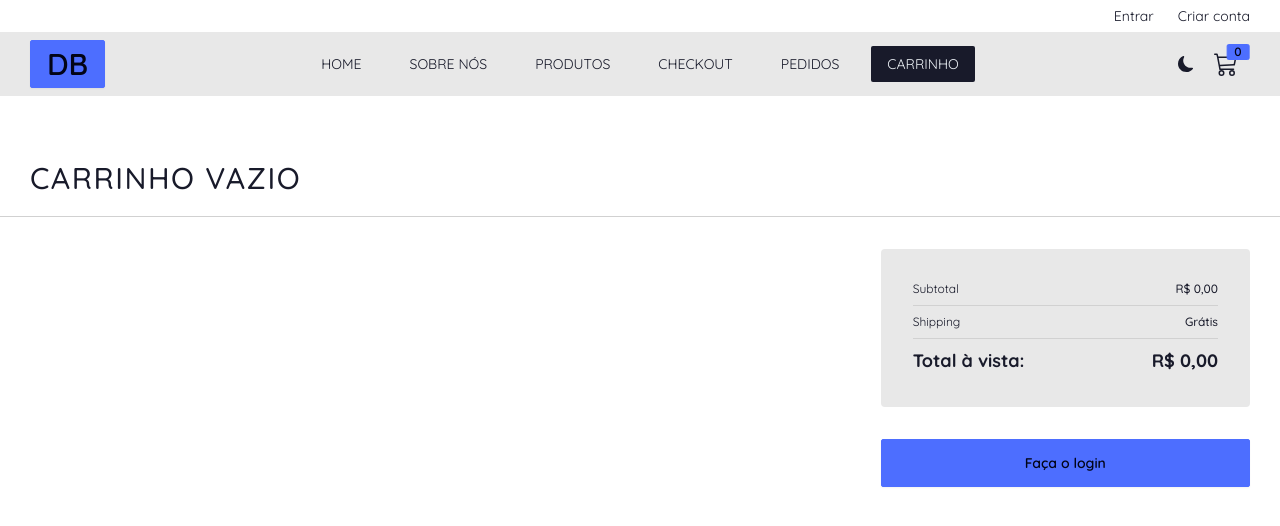
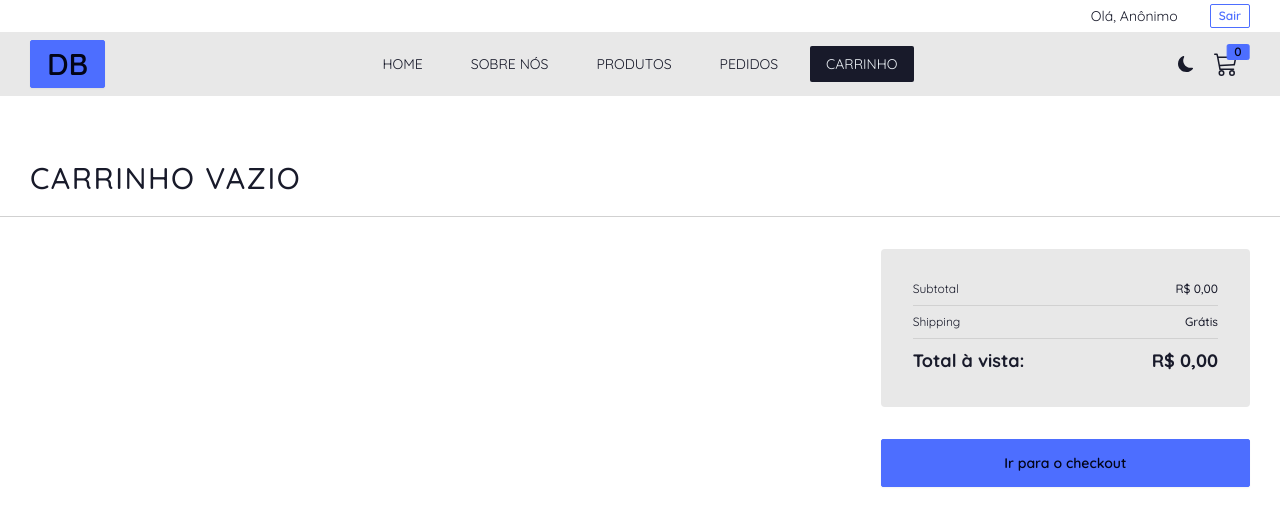
Before and after one commit to gpereira305/daily-bazar, a React (Vite) app: page /carrinho in a window 1280 px wide. Shown: the top 526 px of the page. Built offline with nearby package versions, Linux system fonts and the light colour scheme.

Commit message:
add: login

```diff
--- a/src/components/Header.jsx
+++ b/src/components/Header.jsx
@@ -1,18 +1,49 @@
 import React from "react";
-import { Link } from "react-router-dom";
+import { Link, useNavigate } from "react-router-dom";
+import { useDispatch, useSelector } from "react-redux";
 import Navbar from "./Navbar";
+import { logoutUser } from "../features/user/userSlice";
+import { clearCart } from "../features/cart/cartSlice";
 
 export default function Header() {
+  const navigate = useNavigate();
+  const dispatch = useDispatch();
+
+  const user = useSelector((state) => state.userState.user);
+
+  const handleLogout = () => {
+    dispatch(logoutUser());
+    dispatch(clearCart());
+    navigate("/");
+  };
+
   return (
     <header>
       <div className="main-container flex justify-center sm:justify-end min-h-8">
         <div className="flex gap-x-6 justify-center items-center">
-          <Link to="/login" className="link link-hover text-xs sm:text-sm">
-            Entrar
-          </Link>
-          <Link to="/cadastro" className="link link-hover text-xs sm:text-sm">
-            Criar conta
-          </Link>
+          {user ? (
+            <div className="flex gap-x-2 sm:gap-x-8 items-center">
+              <p className="text-xs sm:text-sm">Olá, {user.username}</p>
+              <button
+                className="btn btn-xs btn-outline btn-primary"
+                onClick={handleLogout}
+              >
+                Sair
+              </button>
+            </div>
+          ) : (
+            <div className="flex gap-x-6 justify-center items-center">
+              <Link to="/login" className="link link-hover text-xs sm:text-sm">
+                Logar
+              </Link>
+              <Link
+                to="/register"
+                className="link link-hover text-xs sm:text-sm"
+              >
+                Criar conta
+              </Link>
+            </div>
+          )}
         </div>
       </div>
       <Navbar />
--- a/src/components/NavLinks.jsx
+++ b/src/components/NavLinks.jsx
@@ -1,8 +1,8 @@
 import { nanoid } from "@reduxjs/toolkit";
 import React from "react";
+import { useSelector } from "react-redux";
 import { NavLink } from "react-router-dom";
 
-export default function NavLinks() {
 const navlinks = [
   { path: "/", name: "Home" },
   { path: "/sobre-nos", name: "Sobre nós" },
@@ -11,16 +11,22 @@ export default function NavLinks() {
   { path: "/pedidos", name: "Pedidos" },
   { path: "/carrinho", name: "Carrinho" },
 ];
+export default function NavLinks() {
+  const user = useSelector((state) => state.userState.user);
 
   return (
     <>
-      {navlinks.map(({ path, name }) => (
+      {navlinks.map((link) => {
+        const { path, name } = link;
+        if (path === "/checkout" || (path === "/pedidos" && !user)) return null;
+        return (
           <li key={path}>
             <NavLink className="nav-link uppercase" to={path}>
               {name}
             </NavLink>
           </li>
-      ))}
+        );
+      })}
     </>
   );
 }
--- a/src/components/Navbar.jsx
+++ b/src/components/Navbar.jsx
@@ -1,30 +1,14 @@
-import React, { useEffect, useState } from "react";
+import React from "react";
 import { NavLink } from "react-router-dom";
-import { useSelector } from "react-redux";
+import { useDispatch, useSelector } from "react-redux";
 import { FaBarsStaggered } from "react-icons/fa6";
 import { BsCart3, BsMoonFill, BsSunFill } from "react-icons/bs";
 import NavLinks from "./NavLinks";
-
-const themes = {
-  corporate: "corporate",
-  business: "business",
-};
-
-const getSavedTheme = () => localStorage.getItem("theme") || themes.corporate;
+import { toggleTheme } from "../features/user/userSlice";
 
 export default function Navbar() {
-  const [theme, setTheme] = useState(getSavedTheme());
-
-  const handleTheme = () => {
-    const { corporate, business } = themes;
-    const newTheme = theme === corporate ? business : corporate;
-    setTheme(newTheme);
-  };
-
-  useEffect(() => {
-    document.documentElement.setAttribute("data-theme", theme);
-    localStorage.setItem("theme", theme);
-  }, [theme]);
+  const dispatch = useDispatch();
+  const handleTheme = () => dispatch(toggleTheme());
 
   const numItemsInCart = useSelector(
     (state) => state.cartState.numItemsInCart || 0
@@ -64,7 +48,6 @@ export default function Navbar() {
         <div className="navbar-end">
           <div className="flex gap-x-2">
             <label className="swap swap-rotate">
-              {/* this hidden checkbox controls the state */}
               <input
                 type="checkbox"
                 onChange={handleTheme}
--- /dev/null
+++ b/src/features/user/userSlice.js
@@ -0,0 +1,42 @@
+import { createSlice } from "@reduxjs/toolkit";
+import { toast } from "react-toastify";
+
+const themes = {
+  corporate: "corporate",
+  business: "business",
+};
+
+const getSavedTheme = () => {
+  const theme = localStorage.getItem("theme") || themes.corporate;
+  document.documentElement.setAttribute("data-theme", theme);
+  return theme;
+};
+
+const initialState = {
+  user: { username: "Anônimo" },
+  theme: getSavedTheme(),
+};
+
+export const userSlice = createSlice({
+  name: "user",
+  initialState,
+  reducers: {
+    loginUser: (state, action) => {
+      console.log("login");
+    },
+    logoutUser: (state) => {
+      state.user = null;
+      localStorage.removeItem("user");
+      toast.success("Deslogado com sucesso!");
+    },
+    toggleTheme: (state) => {
+      const { corporate, business } = themes;
+      state.theme = state.theme === business ? corporate : business;
+      document.documentElement.setAttribute("data-theme", state.theme);
+      localStorage.setItem("theme", state.theme);
+    },
+  },
+});
+
+export const { loginUser, logoutUser, toggleTheme } = userSlice.actions;
+export default userSlice.reducer;
--- a/src/pages/Cart.jsx
+++ b/src/pages/Cart.jsx
@@ -5,7 +5,7 @@ import { CartItemsList, CartTotals } from "../components";
 import { Link } from "react-router-dom";
 
 export default function Cart() {
-  const user = null;
+  const user = useSelector((state) => state.userState.user);
   const numItemsInCart = useSelector((state) => state.cartState.numItemsInCart);
 
   return (
--- a/src/store.js
+++ b/src/store.js
@@ -1,9 +1,11 @@
 import { configureStore } from "@reduxjs/toolkit";
 
 import cartReducer from "./features/cart/cartSlice";
+import useReducer from "./features/user/userSlice";
 
 export const store = configureStore({
   reducer: {
     cartState: cartReducer,
+    userState: useReducer,
   },
 });
```
Lines whose indentation alone changed are shown as unchanged.
